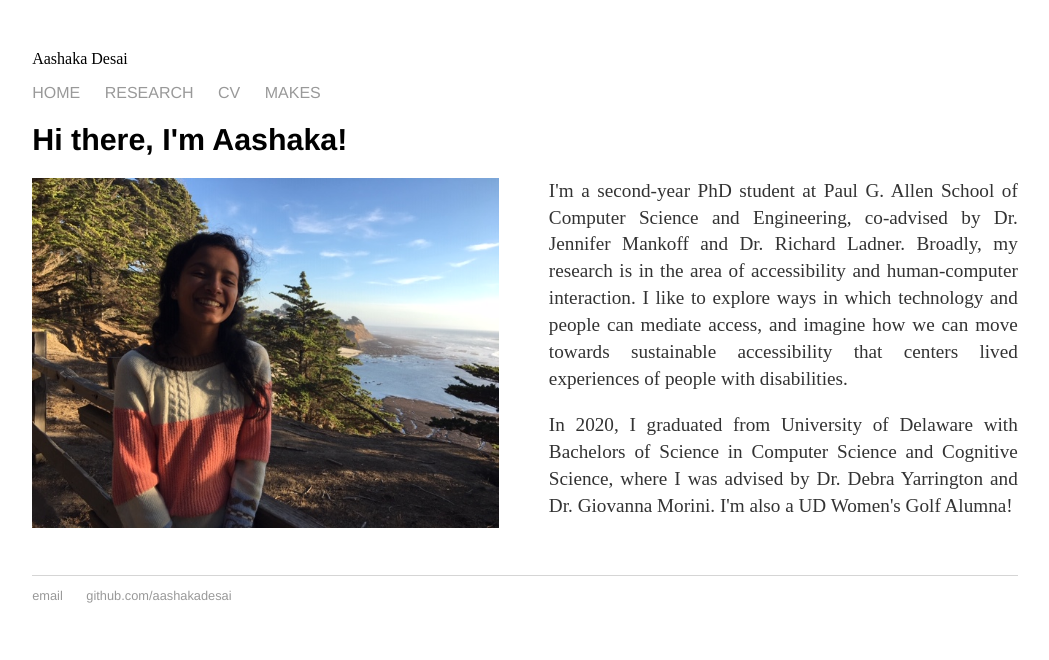
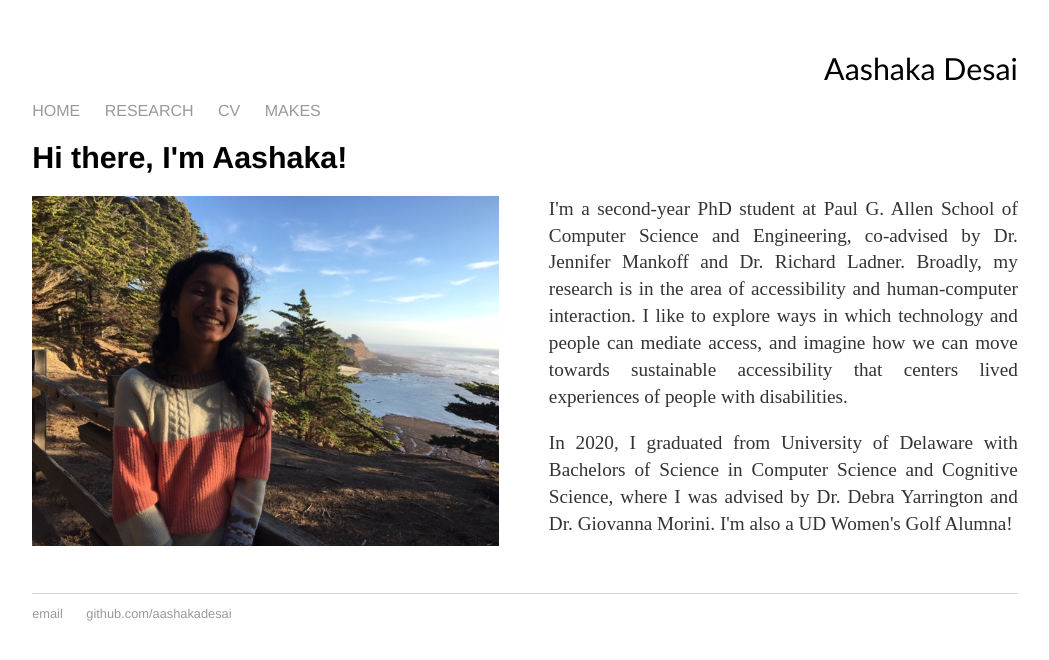
Before and after one commit to aashakadesai/aashakadesai.github.io, a Jekyll site: the page built from index.html, in a window 1280 px wide. Shown: the top 660 px of the page, without its empty margins (115-1164 px from the left). Built offline with Jekyll 4.4.1, drawn with Linux system fonts in a browser that asks for light colours.

Commit message:
Update main.css

```diff
--- a/css/main.css
+++ b/css/main.css
@@ -3,6 +3,11 @@ body{
     width: 77%;
 }
 
+header{
+    font-size: 1.9em;
+    font-family:'Gill Sans';
+    text-align:right;
+}
 nav ul{
     font-family:'Helvetica', 'Arial', 'Sans-Serif';
     padding: 0px;
```
